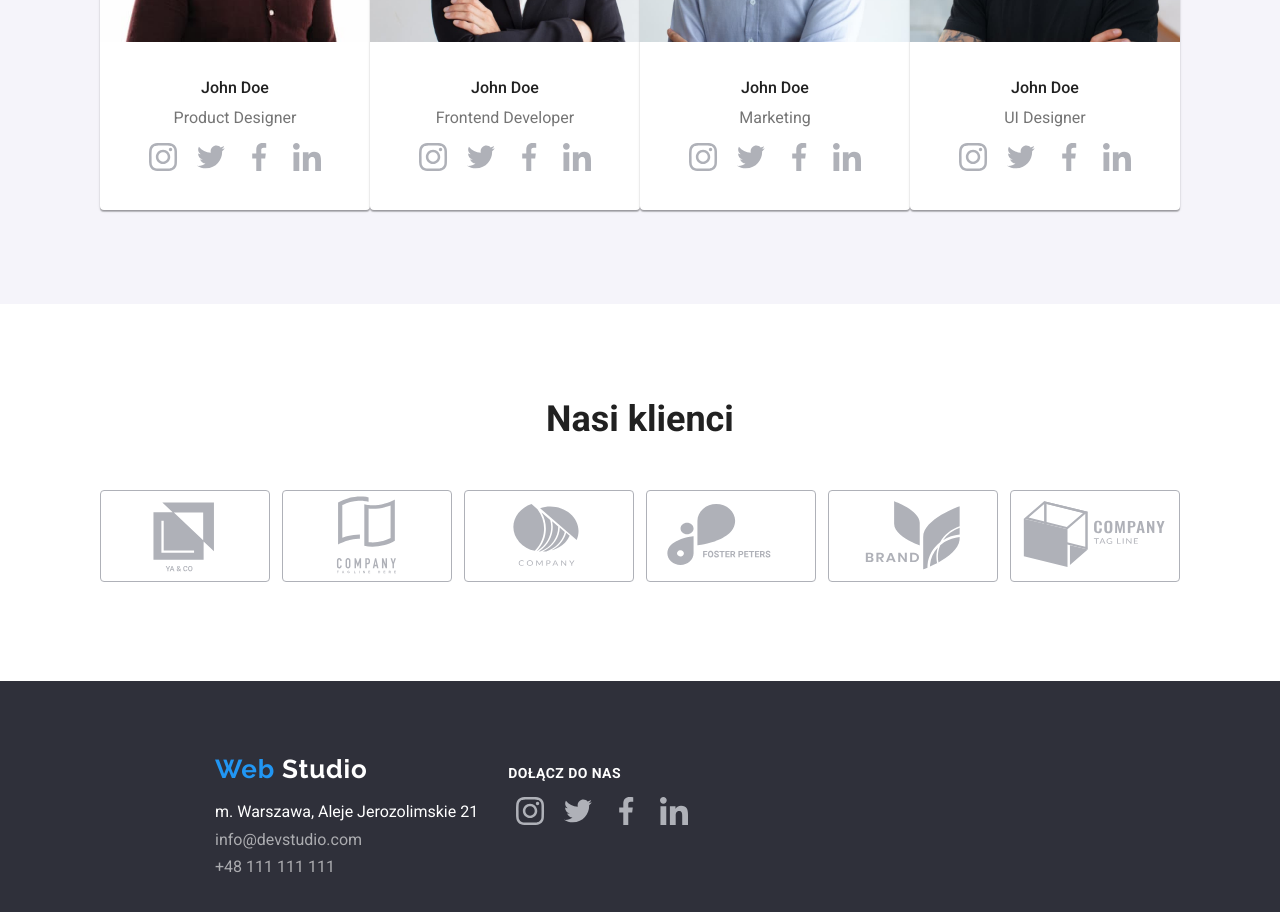
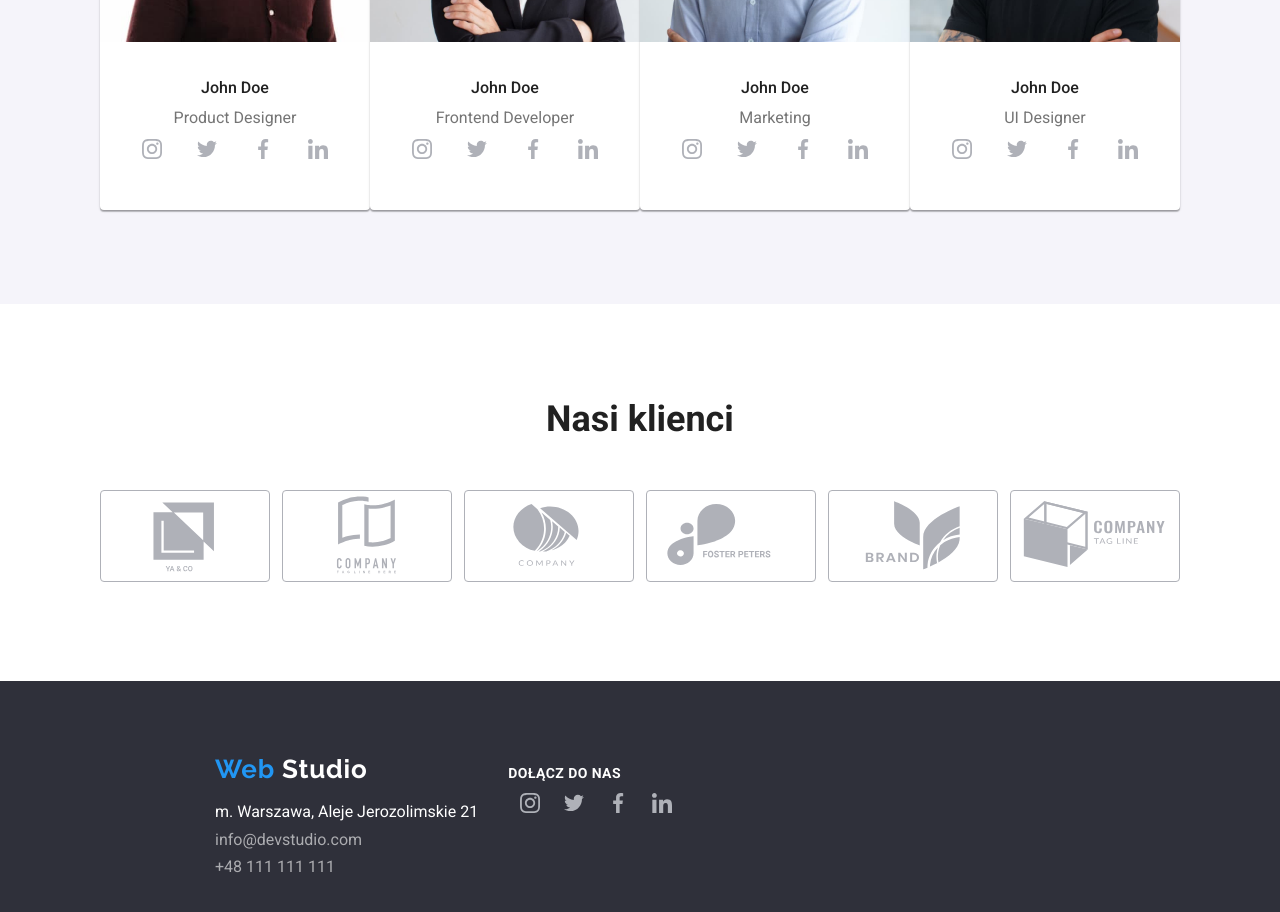
Before and after one commit to dkusnieruk/goit-markup-hw-04, a plain HTML site: page index.html in a window 1280 px wide. Shown: the part 2000-2912 px from the top of the page. Drawn offline with Linux system fonts and the light colour scheme.

Commit message:
update hw4

```diff
--- a/css/styles2.css
+++ b/css/styles2.css
@@ -387,16 +387,31 @@ margin-bottom:20px;
 }
 
 .iconic3{
-  padding-top:16px;
-  height:44px;
-  width:44px;
+  height:20px;
+  width:20px;
   fill:#afb1b8;
 }
 
+.iconic-3-list{
+  padding:0px 30px;
+}
+
+.iconic-3-list-link{
+  display:flex;
+  width:44px;
+  height: 44px;
+  border-radius:50%;
+  align-items: center;
+  justify-content: space-around;
+}
+
+.iconic-3-list-link:hover{
+  background-color: #2196f3;
+  fill:#fff;
+}
+
 .iconic3:hover{
-  background:#2196f3;
   fill:white;
-  border-radius:50%;
 }
 
 .clients h2{
--- a/index.html
+++ b/index.html
@@ -154,24 +154,45 @@
                 <figcaption>
                   <p class="name-index">John Doe</p>
                   <p class="job-index">Product Designer</p>
-                  <p >
+
+                  <ul class="iconic-3-list">
+                    <li>
+                      <a class="iconic-3-list-link" href="">
                     <svg class="iconic3">
                       <use href="./css/icon.svg#icon-instagram-2">
                       </use>
                     </svg>
+                    </a>
+                    </li>
+            <li>
+                      <a class="iconic-3-list-link" href="">
+
+
                                         <svg class="iconic3">
                       <use href="./css/icon.svg#icon-twitter-1">
                       </use>
                     </svg>
+                    </a>
+                    </li>
+                    <li>
+                      <a class="iconic-3-list-link" href="">
+
                     <svg class="iconic3">
                       <use href="./css/icon.svg#icon-facebook-1">
                       </use>
                     </svg>
+                    </a>
+                    </li>
+                    <li>
+                      <a class="iconic-3-list-link" href="">
+
                     <svg class="iconic3">
                       <use href="./css/icon.svg#icon-linkedin-1">
                       </use>
                     </svg>
-                  </p>
+                    </a>
+                    </li>
+                  </ul>
                   </figcaption>
               </figure>
             </li>
@@ -187,24 +208,44 @@
                 <figcaption>
                   <p class="name-index">John Doe</p>
                   <p class="job-index">Frontend Developer</p>
-                  <p >
+                  <ul class="iconic-3-list">
+                    <li>
+                      <a class="iconic-3-list-link" href="">
                     <svg class="iconic3">
                       <use href="./css/icon.svg#icon-instagram-2">
                       </use>
                     </svg>
+                    </a>
+                    </li>
+            <li>
+                      <a class="iconic-3-list-link" href="">
+
+
                                         <svg class="iconic3">
                       <use href="./css/icon.svg#icon-twitter-1">
                       </use>
                     </svg>
+                    </a>
+                    </li>
+                    <li>
+                      <a class="iconic-3-list-link" href="">
+
                     <svg class="iconic3">
                       <use href="./css/icon.svg#icon-facebook-1">
                       </use>
                     </svg>
+                    </a>
+                    </li>
+                    <li>
+                      <a class="iconic-3-list-link" href="">
+
                     <svg class="iconic3">
                       <use href="./css/icon.svg#icon-linkedin-1">
                       </use>
                     </svg>
-                  </p>
+                    </a>
+                    </li>
+                  </ul>
                 </figcaption>
               </figure>
             </li>
@@ -220,24 +261,44 @@
                 <figcaption>
                   <p class="name-index">John Doe</p>
                   <p class="job-index">Marketing</p>
-                  <p >
+                  <ul class="iconic-3-list">
+                    <li>
+                      <a class="iconic-3-list-link" href="">
                     <svg class="iconic3">
                       <use href="./css/icon.svg#icon-instagram-2">
                       </use>
                     </svg>
+                    </a>
+                    </li>
+            <li>
+                      <a class="iconic-3-list-link" href="">
+
+
                                         <svg class="iconic3">
                       <use href="./css/icon.svg#icon-twitter-1">
                       </use>
                     </svg>
+                    </a>
+                    </li>
+                    <li>
+                      <a class="iconic-3-list-link" href="">
+
                     <svg class="iconic3">
                       <use href="./css/icon.svg#icon-facebook-1">
                       </use>
                     </svg>
+                    </a>
+                    </li>
+                    <li>
+                      <a class="iconic-3-list-link" href="">
+
                     <svg class="iconic3">
                       <use href="./css/icon.svg#icon-linkedin-1">
                       </use>
                     </svg>
-                  </p>
+                    </a>
+                    </li>
+                  </ul>
                 </figcaption>
               </figure>
             </li>
@@ -253,24 +314,44 @@
                 <figcaption>
                   <p class="name-index">John Doe</p>
                   <p class="job-index">UI Designer</p>
-                  <p >
+                  <ul class="iconic-3-list">
+                    <li>
+                      <a class="iconic-3-list-link" href="">
                     <svg class="iconic3">
                       <use href="./css/icon.svg#icon-instagram-2">
                       </use>
                     </svg>
+                    </a>
+                    </li>
+            <li>
+                      <a class="iconic-3-list-link" href="">
+
+
                                         <svg class="iconic3">
                       <use href="./css/icon.svg#icon-twitter-1">
                       </use>
                     </svg>
+                    </a>
+                    </li>
+                    <li>
+                      <a class="iconic-3-list-link" href="">
+
                     <svg class="iconic3">
                       <use href="./css/icon.svg#icon-facebook-1">
                       </use>
                     </svg>
+                    </a>
+                    </li>
+                    <li>
+                      <a class="iconic-3-list-link" href="">
+
                     <svg class="iconic3">
                       <use href="./css/icon.svg#icon-linkedin-1">
                       </use>
                     </svg>
-                  </p>
+                    </a>
+                    </li>
+                  </ul>
                 </figcaption>
               </figure>
             </li>
@@ -338,22 +419,44 @@
           <div class="socialy">
           <h2>Dołącz do nas</h2>
 
+                  <ul>
+                    <li>
+                      <a class="iconic-3-list-link" href="">
                     <svg class="iconic3">
                       <use href="./css/icon.svg#icon-instagram-2">
                       </use>
                     </svg>
+                    </a>
+                    </li>
+            <li>
+                      <a class="iconic-3-list-link" href="">
+
+
                                         <svg class="iconic3">
                       <use href="./css/icon.svg#icon-twitter-1">
                       </use>
                     </svg>
+                    </a>
+                    </li>
+                    <li>
+                      <a class="iconic-3-list-link" href="">
+
                     <svg class="iconic3">
                       <use href="./css/icon.svg#icon-facebook-1">
                       </use>
                     </svg>
+                    </a>
+                    </li>
+                    <li>
+                      <a class="iconic-3-list-link" href="">
+
                     <svg class="iconic3">
                       <use href="./css/icon.svg#icon-linkedin-1">
                       </use>
                     </svg>
+                    </a>
+                    </li>
+                  </ul>
 
                   </div>
 
```
Also changed, not shown: portfolio.html (+18 -0 lines). Lines whose indentation alone changed are shown as unchanged.
